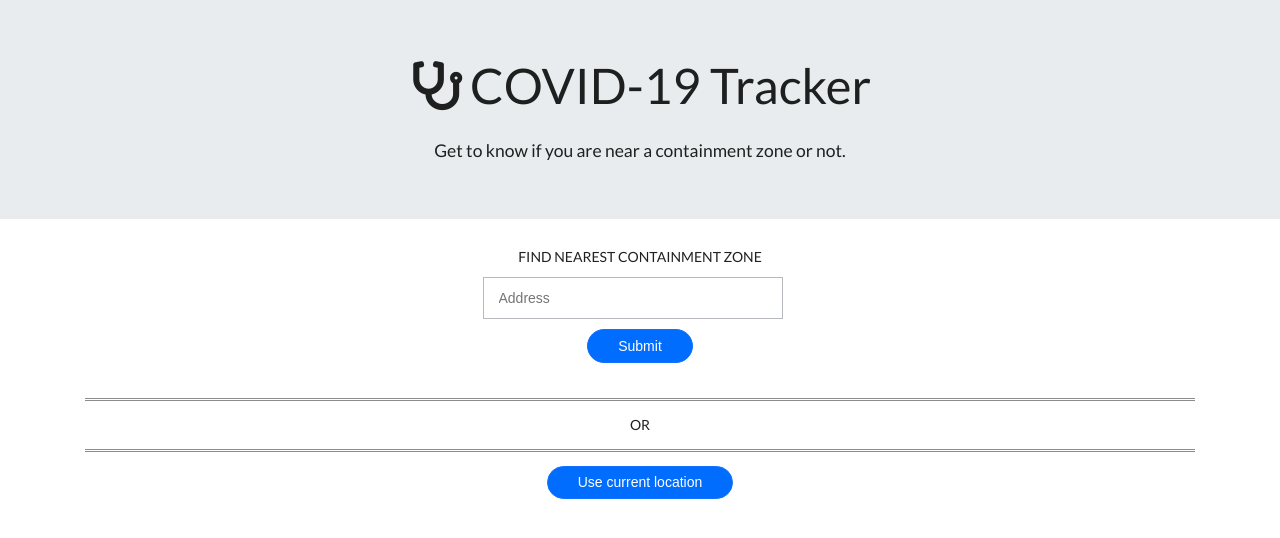
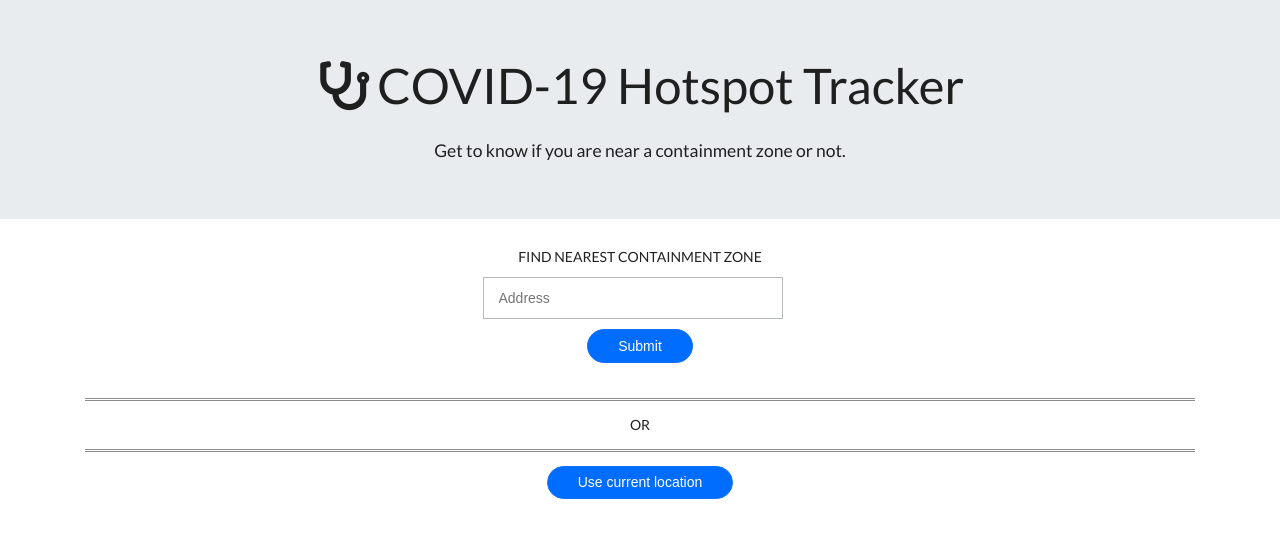
Before and after one commit to guptabhaskar/guptabhaskar.github.io, a plain HTML site: page index.html in a window 1280 px wide. Drawn offline with nearby package versions, Linux system fonts and the light colour scheme; some packages are replaced by stand-ins of ours.

Commit message:
Update index.html

```diff
--- a/index.html
+++ b/index.html
@@ -9,13 +9,13 @@
     <link rel="stylesheet" href="https://stackpath.bootstrapcdn.com/bootstrap/4.5.0/css/bootstrap.min.css" integrity="sha384-9aIt2nRpC12Uk9gS9baDl411NQApFmC26EwAOH8WgZl5MYYxFfc+NcPb1dKGj7Sk" crossorigin="anonymous">
     <link rel="stylesheet" type="text/css" href="https://cdnjs.cloudflare.com/ajax/libs/semantic-ui/2.4.1/semantic.min.css">
 	<link rel="stylesheet" type="text/css" href="assets/index.css">
-    <title>COVID-19 Tracker</title>
+    <title>COVID-19 Hotspot Tracker</title>
     <link rel = "icon" href ="logo.jpg" type = "image/x-icon">
 </head>
 <body>
     <div class="jumbotron jumbotron-fluid">
 			<div class="container">
-			<h1 class="display-4"><i class="stethoscope icon"></i>COVID-19 Tracker</h1>
+			<h1 class="display-4"><i class="stethoscope icon"></i>COVID-19 Hotspot Tracker</h1>
 			<h4 class="lead">Get to know if you are near a containment zone or not.</h4>
 			</div>
 	</div>
```
